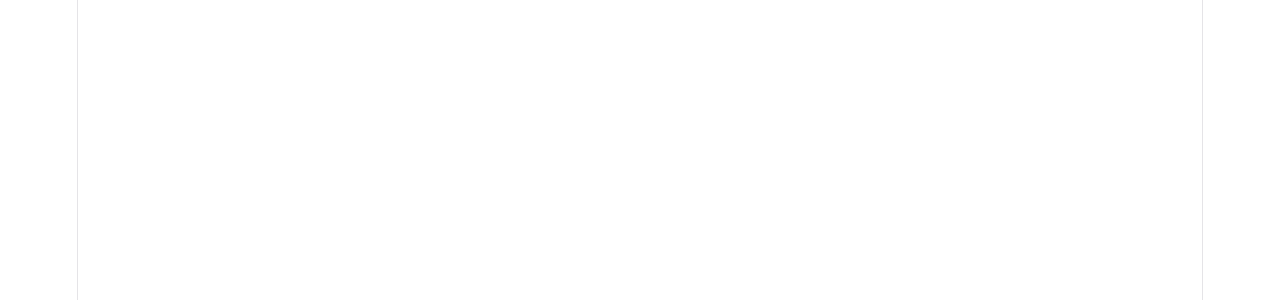
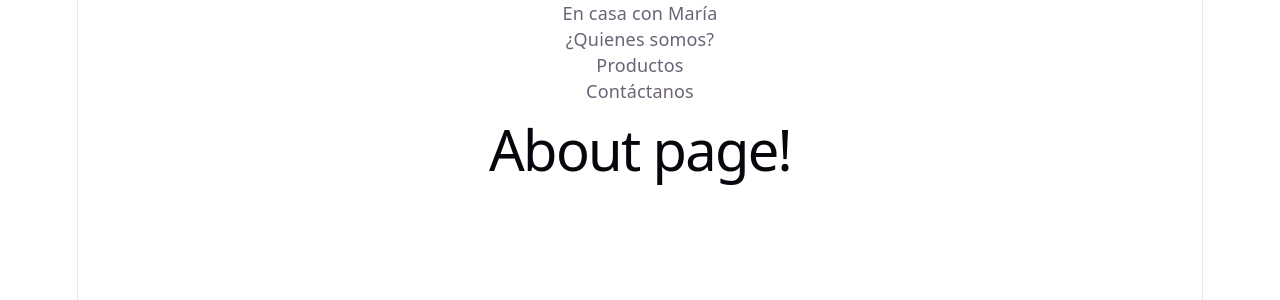
Before and after one commit to BrRoman/encasaconmaria-frontend, a React (Vite) app: page /encasaconmaria-frontend/about in a window 1280 px wide. Before the commit this address had no page. Shown: the top 300 px of the page. Built offline with nearby package versions, Linux system fonts and the light colour scheme.

Commit message:
Navigation refreshed for gh-pages.

```diff
--- a/src/components/Menu.jsx
+++ b/src/components/Menu.jsx
@@ -21,7 +21,7 @@
 const pagesHtml = pages.map((page) => {
   return (
     <li key={page.id}>
-      <NavLink to={"/encasaconmaria/" + page.slug}>{page.title}</NavLink>
+      <NavLink to={"/" + page.slug}>{page.title}</NavLink>
     </li>
   );
 });
@@ -30,7 +30,7 @@
   return (
     <>
       <nav>
-        <Link to={"/encasaconmaria/"}>En casa con María</Link>
+        <Link to={"/"}>En casa con María</Link>
 
         <ul>{pagesHtml}</ul>
       </nav>
--- a/src/main.jsx
+++ b/src/main.jsx
@@ -9,7 +9,7 @@
 
 createRoot(document.getElementById("root")).render(
   <StrictMode>
-    <BrowserRouter>
+    <BrowserRouter basename="/encasaconmaria-frontend">
       <App />
     </BrowserRouter>
   </StrictMode>,
--- a/vite.config.js
+++ b/vite.config.js
@@ -5,4 +5,5 @@
 // https://vite.dev/config/
 export default defineConfig({
   plugins: [react(), tailwindcss()],
+  base: "/encasaconmaria-frontend",
 });
```
